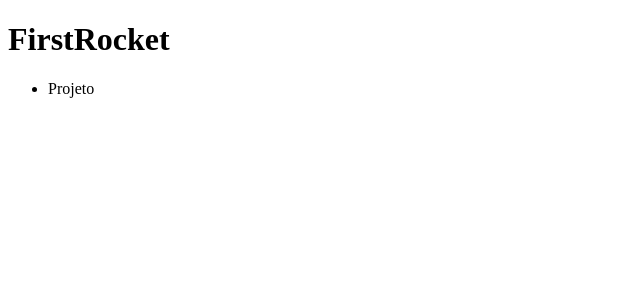
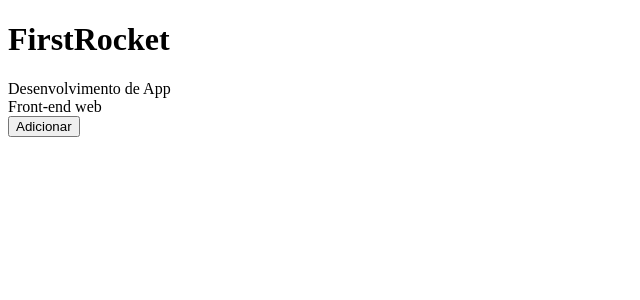
Before and after one commit to ThadeuCesario/FirstRocket, a React app in the folder frontend/: page / in a window 1280 px wide. Shown: the top 300 px of the page, without its empty margins (0-640 px from the left). Built offline with nearby package versions, Linux system fonts and the light colour scheme.

Commit message:
Using setState React

```diff
--- a/frontend/src/App.js
+++ b/frontend/src/App.js
@@ -1,4 +1,4 @@
-import React, { useLayoutEffect } from 'react';
+import React, { useState } from 'react';
 
 import Header from './components/Header';
 
@@ -7,19 +7,28 @@ import Header from './components/Header';
  *
  * Componente
  * Propriedade
- * Estado
+ * Estado e imutabilidade
  *
  */
 
 
 const App = _ => {
+
+    const [projects, setProjects] = useState(["Desenvolvimento de App","Front-end web"]);
+
+    const handleProjects = () => {
+        setProjects([...projects, `Novo Projeto ${Date.now()}`]);
+    }
+
     return(
         <>
-            <Header title={'FirstRocket'}>
-                <ul>
-                    <li>Projeto</li>
-                </ul>
-            </Header>
+            <Header title={'FirstRocket'} />
+
+            {
+                projects.length > 0 && projects.map((project, index) => <div key={index}>{project}</div>)
+            }
+
+            <button type='button' onClick={handleProjects}>Adicionar</button>
         </>
     );
 }
--- a/frontend/src/components/Header.js
+++ b/frontend/src/components/Header.js
@@ -1,13 +1,11 @@
 import React from 'react';
 
 const Header = props => {
-    const {title, children} = props;
+    const {title} = props;
 
-    console.log(props.children);
     return(
        <header>
            <h1>{title}</h1>
-            {children}
        </header>
     );
 }
```
